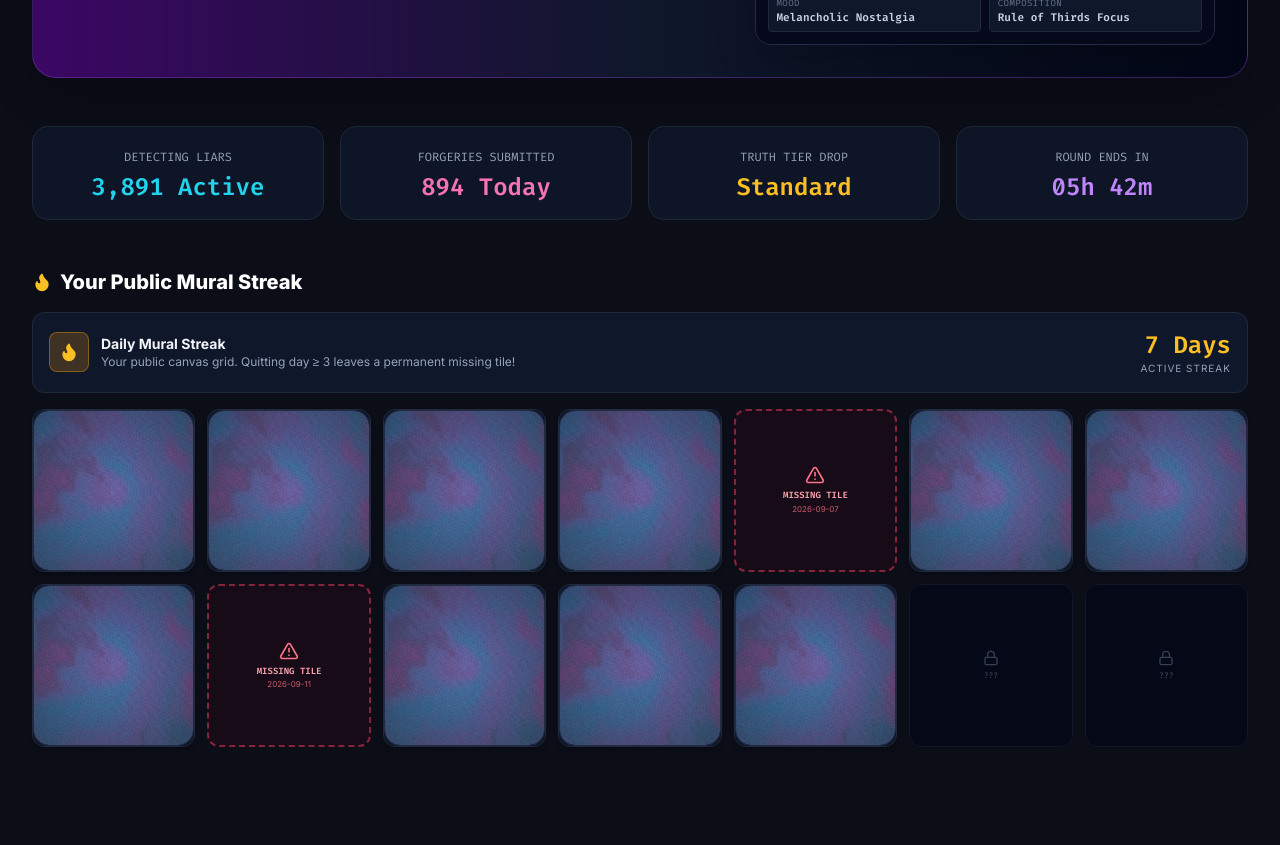
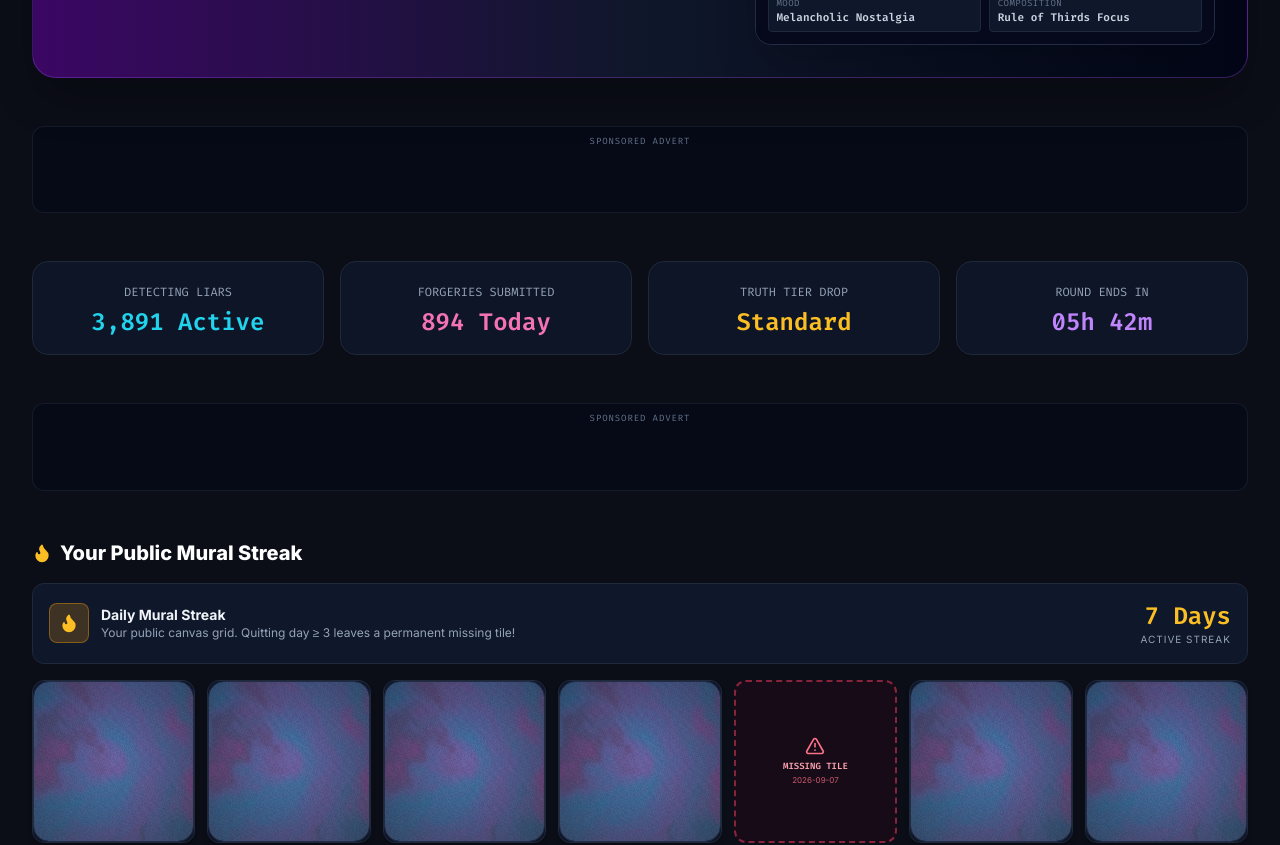
Before and after one commit to nava-ascendp/liars-palette, a React (Vite) app: page / in a window 1280 px wide. Shown: the part 720-1565 px from the top of the page. Built offline with nearby package versions, Linux system fonts and the light colour scheme; no server answers.

Commit message:
Integrate AdBanner component in Home page
Added AdBanner component to display advertisements in the Home page.

```diff
--- a/src/pages/Home.tsx
+++ b/src/pages/Home.tsx
@@ -2,6 +2,7 @@ import React, { useEffect, useState } from 'react';
 import { CompositionElements, getElement } from '../lib/elements';
 import { CanvasViewer } from '../components/CanvasViewer';
 import { MuralGrid, MuralTile } from '../components/MuralGrid';
+import { AdBanner } from '../components/AdBanner';
 import { Flame, Sparkles, Clock, ArrowRight, Eye, Brush, Trophy, Users, ShieldAlert } from 'lucide-react';
 
 interface HomeProps {
@@ -30,7 +31,6 @@ export const Home: React.FC<HomeProps> = ({ setActiveTab, playerStats }) => {
     comp: 'comp-1',
   };
 
-  // Demo mural tiles
   const muralTiles: MuralTile[] = Array.from({ length: 14 }).map((_, i) => {
     const d = new Date(Date.now() - (13 - i) * 86400_000).toISOString().slice(0, 10);
     if (i === 4 || i === 8) {
@@ -107,6 +107,9 @@ export const Home: React.FC<HomeProps> = ({ setActiveTab, playerStats }) => {
         </div>
       </div>
 
+      {/* 320x50 Adsterra Mobile Leaderboard Banner */}
+      <AdBanner type="320x50" />
+
       {/* Live Activity & Social Proof Counter */}
       <div className="grid grid-cols-2 md:grid-cols-4 gap-4">
         <div className="p-4 rounded-2xl bg-slate-900/80 border border-slate-800 text-center space-y-1">
@@ -129,6 +132,9 @@ export const Home: React.FC<HomeProps> = ({ setActiveTab, playerStats }) => {
         </div>
       </div>
 
+      {/* Adsterra Native Banner */}
+      <AdBanner type="native" />
+
       {/* Public Mural Streak Preview Section */}
       <div className="space-y-4">
         <h2 className="text-xl font-extrabold text-white flex items-center space-x-2">
```
